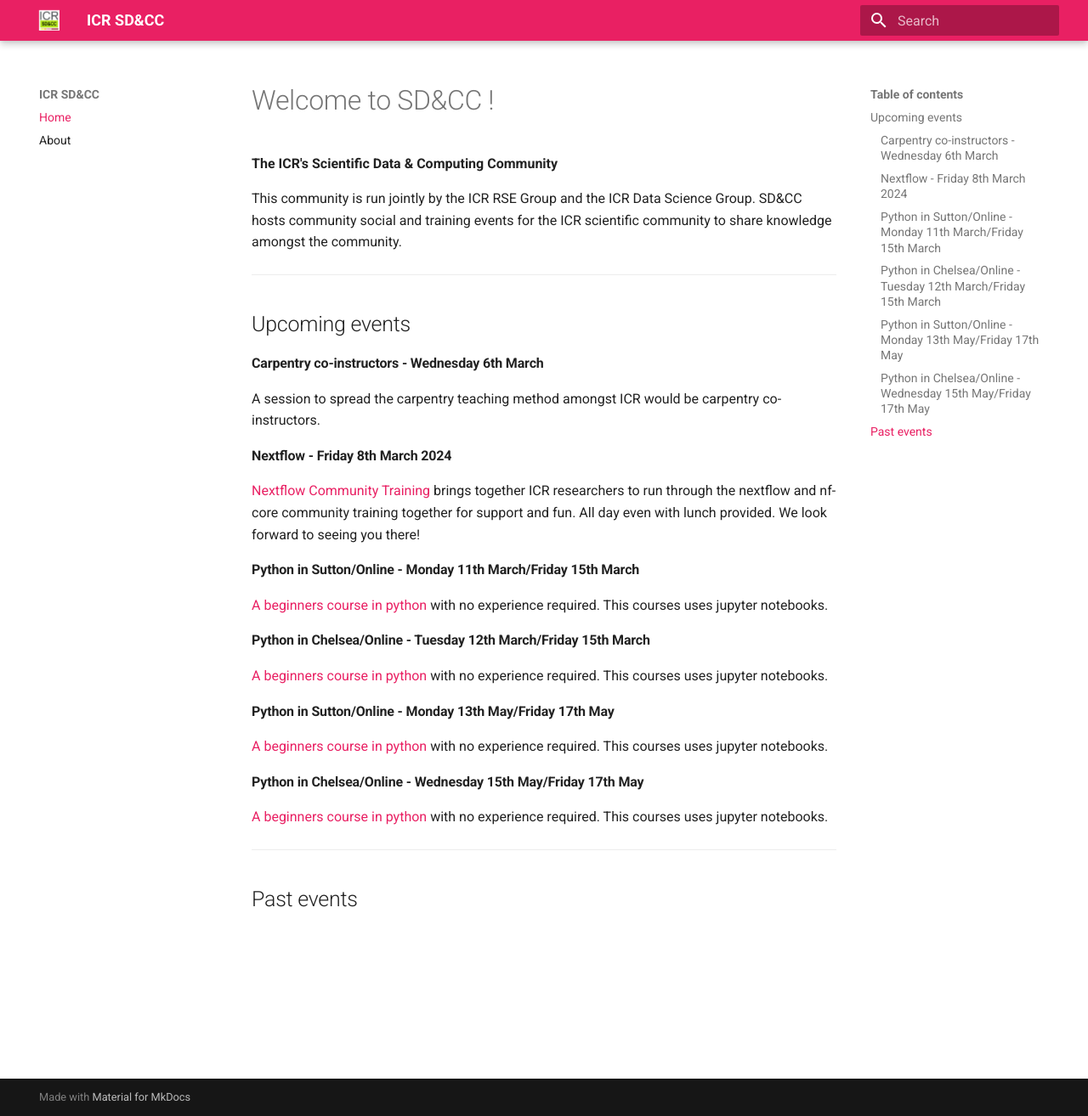
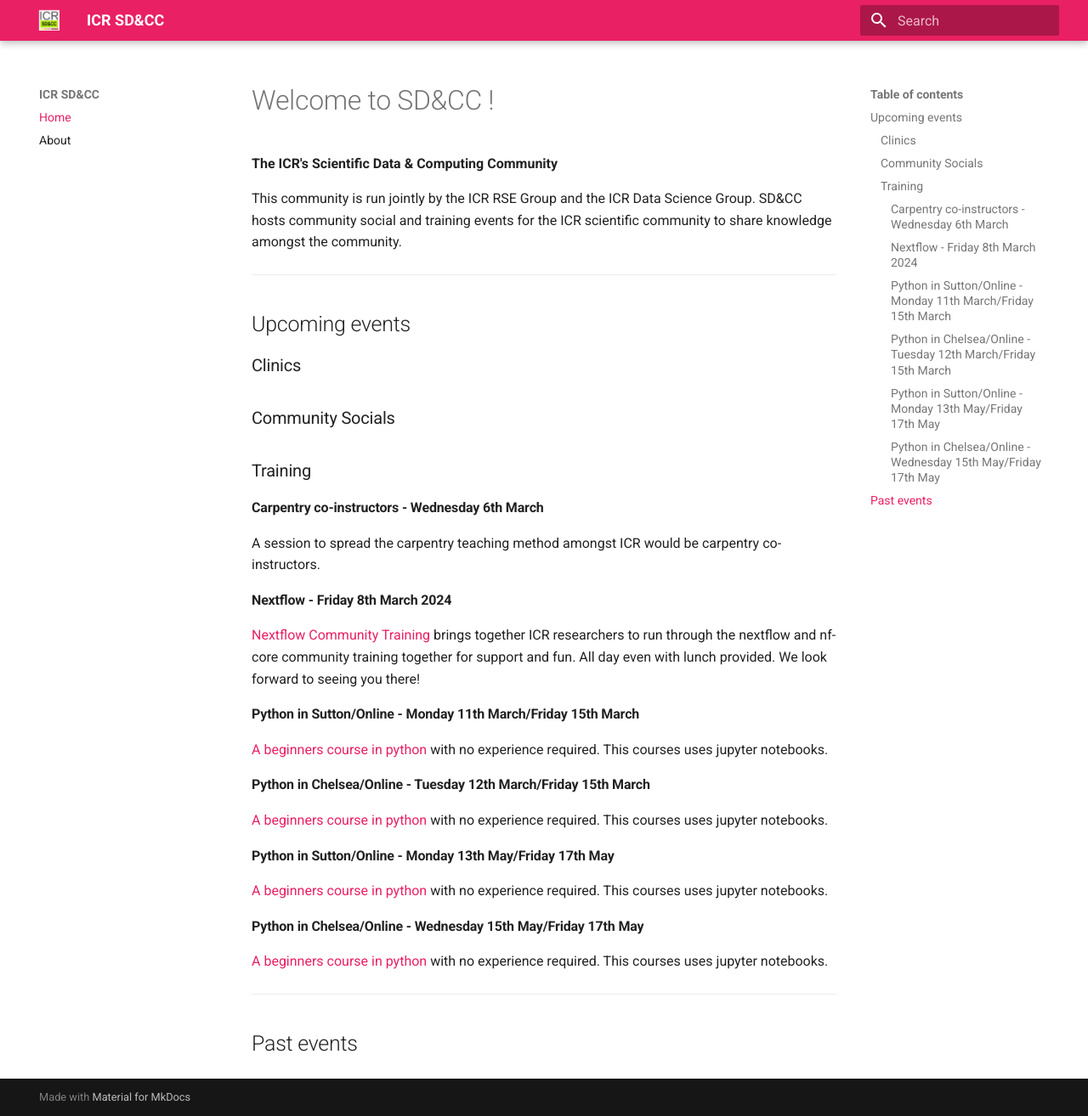
Before and after one commit to ICR-SD-CC/ICR-SD-CC.github.io, an MkDocs documentation site: the page built from docs/index.md, in a window 1280 px wide and 1314 px high. Shown: the whole window at 85% size. Built offline with MkDocs 1.6.1 and Material for MkDocs 9.7.7, drawn with Linux system fonts in a browser that asks for light colours.

Commit message:
Update index.md

```diff
--- a/docs/index.md
+++ b/docs/index.md
@@ -7,6 +7,12 @@ This community is run jointly by the ICR RSE Group and the ICR Data Science Grou
 ---
 
 ## Upcoming events
+
+### Clinics
+
+### Community Socials
+
+### Training
 
 #### Carpentry co-instructors - Wednesday 6th March
 A session to spread the carpentry teaching method amongst ICR would be carpentry co-instructors.
```
